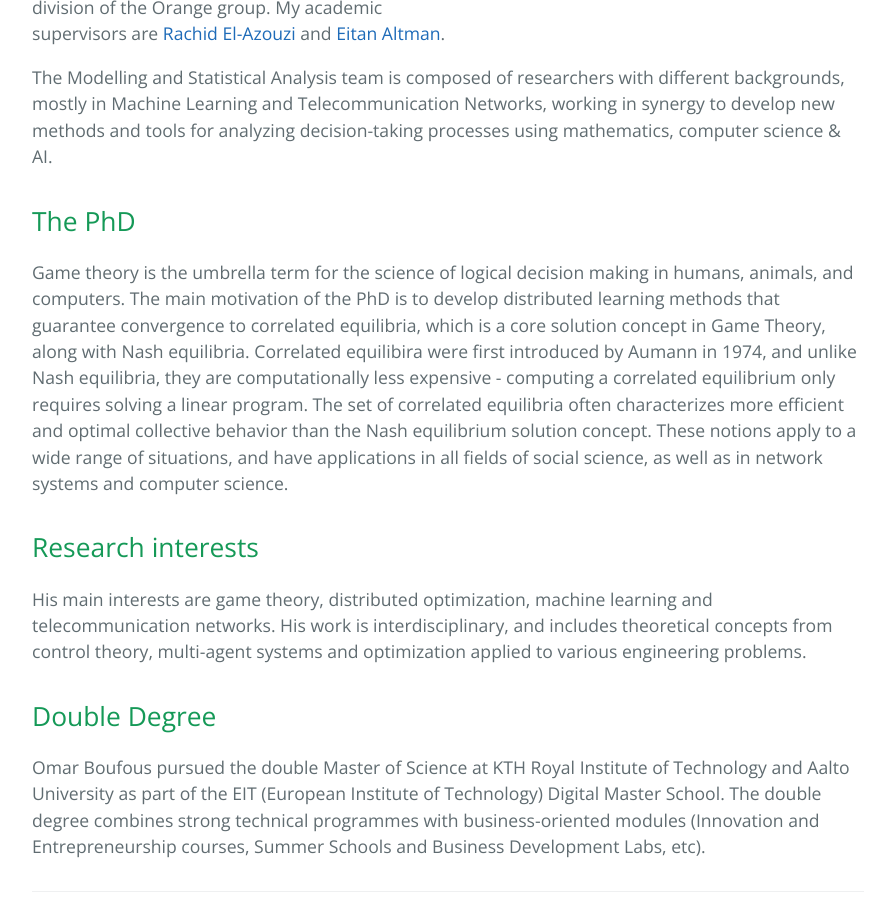
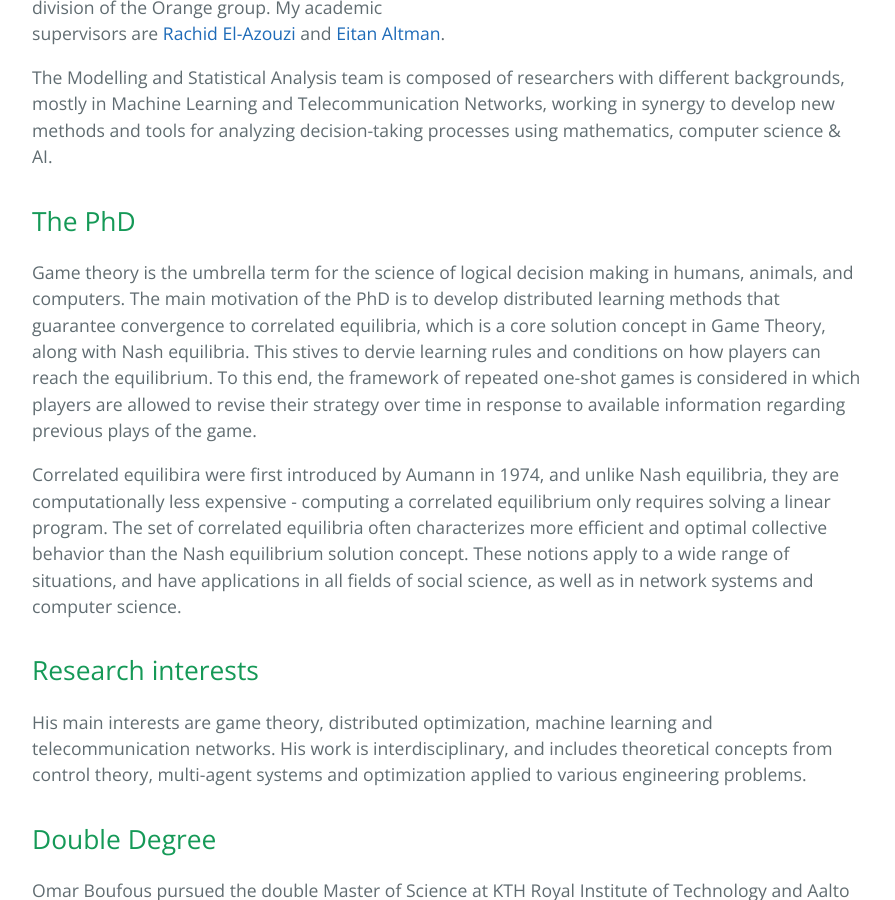
Before and after one commit to thomas-bfs/thomas-bfs.github.io, a Jekyll site: the page built from about.md, in a window 1280 px wide and 900 px high, scrolled down 1231 px. Shown: the whole window, without its empty margins (192-1087 px from the left). Built offline with Jekyll 4.4.1, drawn with Linux system fonts in a browser that asks for light colours; nearby versions of some CDN libraries; a style sheet for code colours, icons or effects is not loaded.

Commit message:
Update about.md

```diff
--- a/about.md
+++ b/about.md
@@ -25,6 +25,8 @@ The Modelling and Statistical Analysis team is composed of researchers with diff
 ## The PhD
 
 Game theory is the umbrella term for the science of logical decision making in humans, animals, and computers. The main motivation of the PhD is to develop distributed learning methods that guarantee convergence to correlated equilibria, which is a core solution concept in Game Theory, along with Nash equilibria.
+This stives to dervie learning rules and conditions on how players can reach the equilibrium. To this end, the framework of repeated one-shot games is  considered in which players are allowed to revise their strategy over time in response to available information regarding previous plays of the game.
+
 Correlated equilibira were first introduced by Aumann in 1974, and unlike Nash equilibria, they are computationally less expensive - computing a correlated equilibrium only requires solving a linear program. The set of correlated equilibria often characterizes more efficient and optimal collective behavior than the Nash equilibrium solution concept.
 These notions apply to a wide range of situations, and have applications in all fields of social science, as well as in network systems and computer science.
 
```
